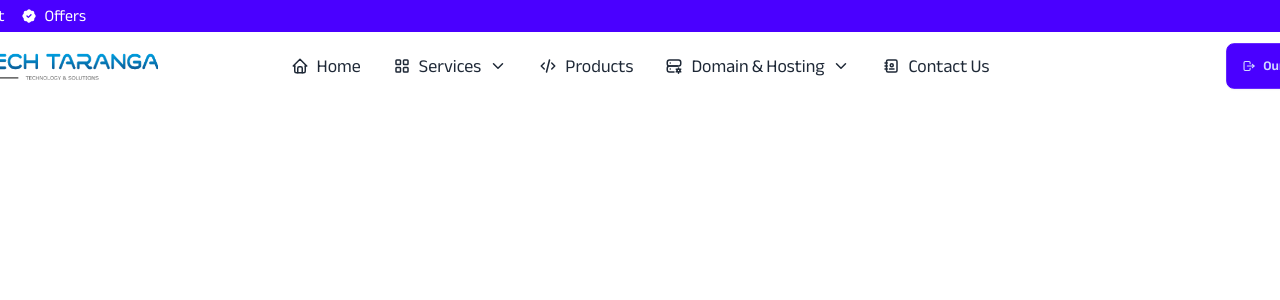
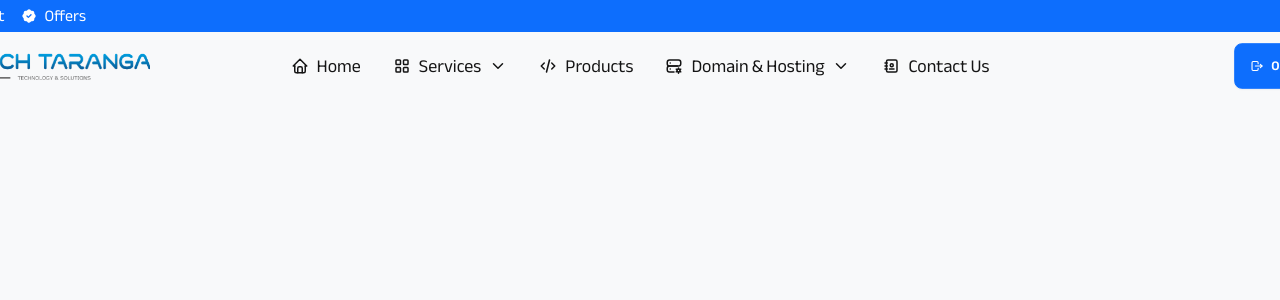
Before and after one commit to absoftlab99/minimal-agency, a Next.js app: page / in a window 1280 px wide. Shown: the top 300 px of the page. Built offline with nearby package versions, Linux system fonts and the light colour scheme.

Commit message:
theme changed

```diff
--- a/src/components/Common/Header.tsx
+++ b/src/components/Common/Header.tsx
@@ -8,7 +8,7 @@ const Header = () => {
     return (
         <div className='grid md:place-content-center'>
             <div className="lg:w-[1200px] xl:w-[1440px]">
-                <div className="navbar bg-base-100">
+                <div className="navbar px-0">
                     <div className="navbar-start lg:gap-6">
                         <Link href='/' className="flex items-center gap-3">
                             <figure>
@@ -40,21 +40,21 @@ const Header = () => {
                             <li><Link href='/'><TbAddressBook></TbAddressBook> Contact Us</Link></li>
                         </ul>
                     </div>
-                    <div className="navbar-end">
-                        <a className="btn btn-primary hidden lg:flex"><TbLogout></TbLogout> Our Product</a>
+                    <div className="navbar-end flex justify-end">
+                        <a className="btn btn-primary hidden lg:flex text-white"><TbLogout></TbLogout> Our Product</a>
                         <label htmlFor="my-drawer" className='btn btn-ghost lg:hidden text-[28px]'><TbMenu2></TbMenu2></label>
                     </div>
                 </div>
             </div>
 
             {/* Drawer content setcion */}
-            <div className="drawer">
+            <div className="drawer lg:hidden">
                 <input id="my-drawer" type="checkbox" className="drawer-toggle" />
                 <div className="drawer-side">
                     <label htmlFor="my-drawer" aria-label="close sidebar" className="drawer-overlay"></label>
                     <ul className="menu bg-base-200 text-base-content min-h-full w-80 p-4">
                         <div className="flex justify-between items-center">
-                            <button type="button" className='btn btn-sm btn-primary'>Our Products</button>
+                            <button type="button" className='btn btn-sm btn-primary text-white'>Our Products</button>
                             <label htmlFor="my-drawer" aria-label="close sidebar" className="btn btn-sm btn-ghost text-[28px]"><TbX></TbX></label>
                         </div>
                         <div className="divider my-0"></div>
--- a/tailwind.config.ts
+++ b/tailwind.config.ts
@@ -17,7 +17,21 @@ export default {
     },
   },
   daisyui: {
-    themes: ["light", "dark", "pastel", "lofi"],
+    themes: [
+      {
+        mytheme: {
+          "primary": "#0d6efd",
+          "secondary": "#6c757d",
+          "accent": "#0d6efd",
+          "neutral": "#212529",
+          "base-100": "#f8f9fa",
+          "info": "#3abff8",
+          "success": "#198754",
+          "warning": "#ffc107",
+          "error": "#dc3545",
+        }
+      },
+    ],
   },
   plugins: [
     daisyui,
```
